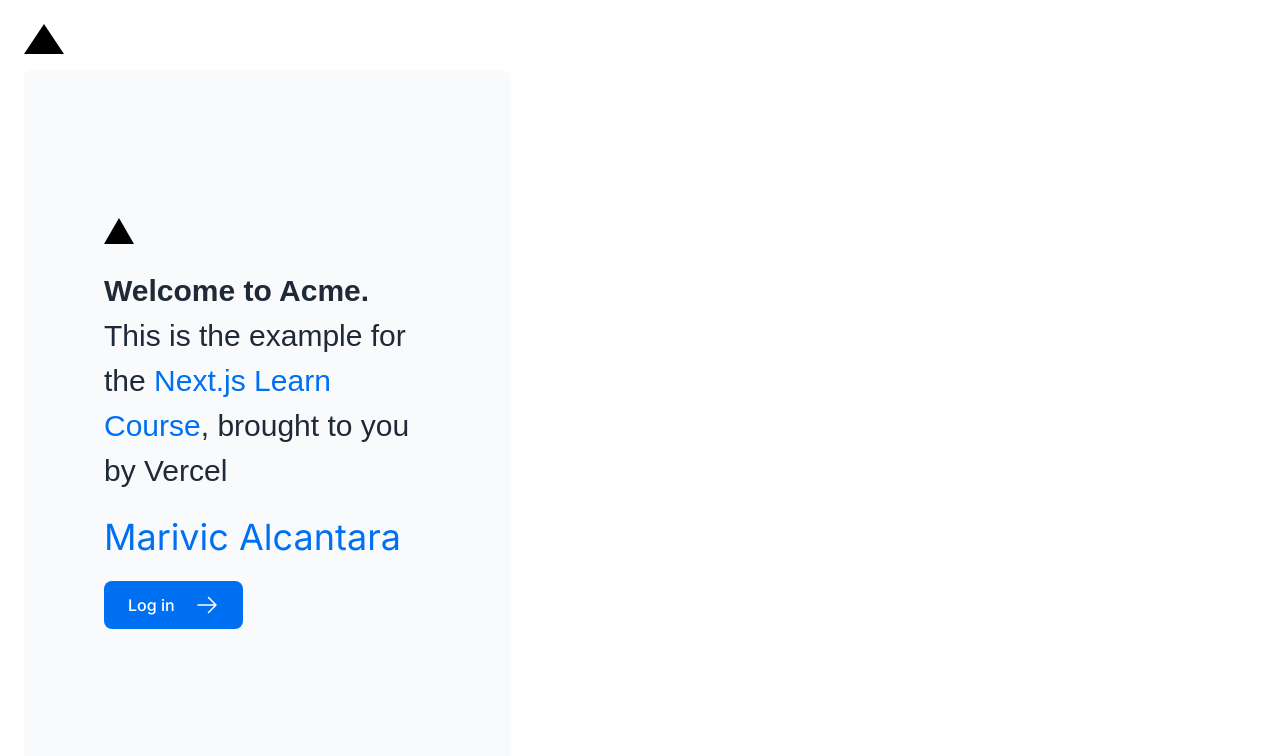
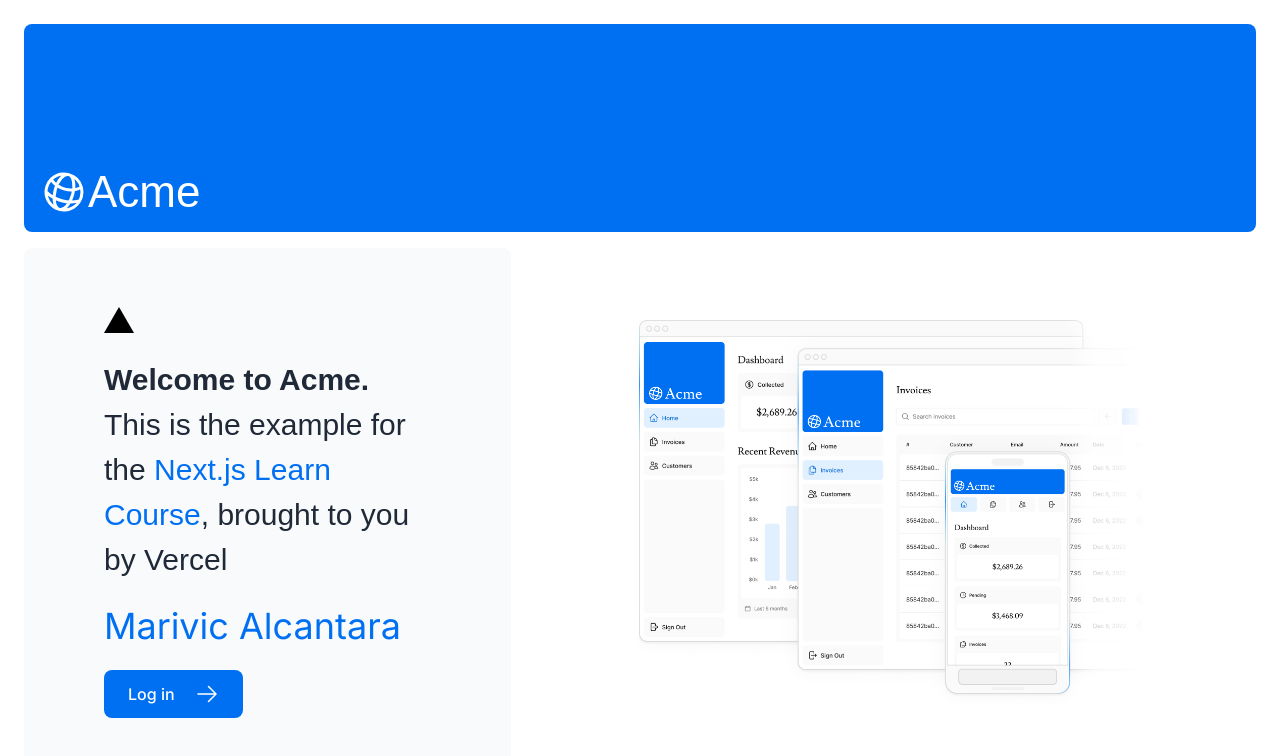
Before and after one commit to marivicAlcantara/nextjs-dashboard, a Next.js app: page / in a window 1280 px wide. Shown: the top 756 px of the page. Built offline with nearby package versions, Linux system fonts and the light colour scheme; a web font is replaced by a local one.

Commit message:
Added Image

```diff
--- a/app/page.tsx
+++ b/app/page.tsx
@@ -3,13 +3,14 @@
 import Link from 'next/link';
 import styles from '@/app/ui/home.module.css';
 import {lusitana} from "./ui/font";
+import Image from 'next/image';
 
 export default function Page() {
   return (
     <main className="flex min-h-screen flex-col p-6">
 
-      <div className={styles.shape}>
-        {/* <AcmeLogo /> */}
+      <div className="flex h-20 shrink-0 items-end rounded-lg bg-blue-500 p-4 md:h-52">
+        <AcmeLogo />
       </div>
       <div className="mt-4 flex grow flex-col gap-4 md:flex-row">
         <div className="flex flex-col justify-center gap-6 rounded-lg bg-gray-50 px-6 py-10 md:w-2/5 md:px-20">
@@ -34,6 +35,20 @@
         </div>
         <div className="flex items-center justify-center p-6 md:w-3/5 md:px-28 md:py-12">
           {/* Add Hero Images Here */}
+           <Image
+        src="/hero-desktop.png"
+        width={1000}
+        height={760}
+        className="hidden md:block"
+        alt="Screenshots of the dashboard project showing desktop version"
+      />
+      <Image
+        src="/hero-mobile.png"
+        width={560}
+        height={620}
+        className="block md:hidden"
+        alt="Screenshot of the dashboard project showing mobile version"
+      />
         </div>
       </div>
     </main>
--- a/app/ui/acme-logo.tsx
+++ b/app/ui/acme-logo.tsx
@@ -1,5 +1,5 @@
 import { GlobeAltIcon } from '@heroicons/react/24/outline';
-import { lusitana } from '@/app/ui/fonts';
+import { lusitana } from '@/app/ui/font';
 
 export default function AcmeLogo() {
   return (
```
